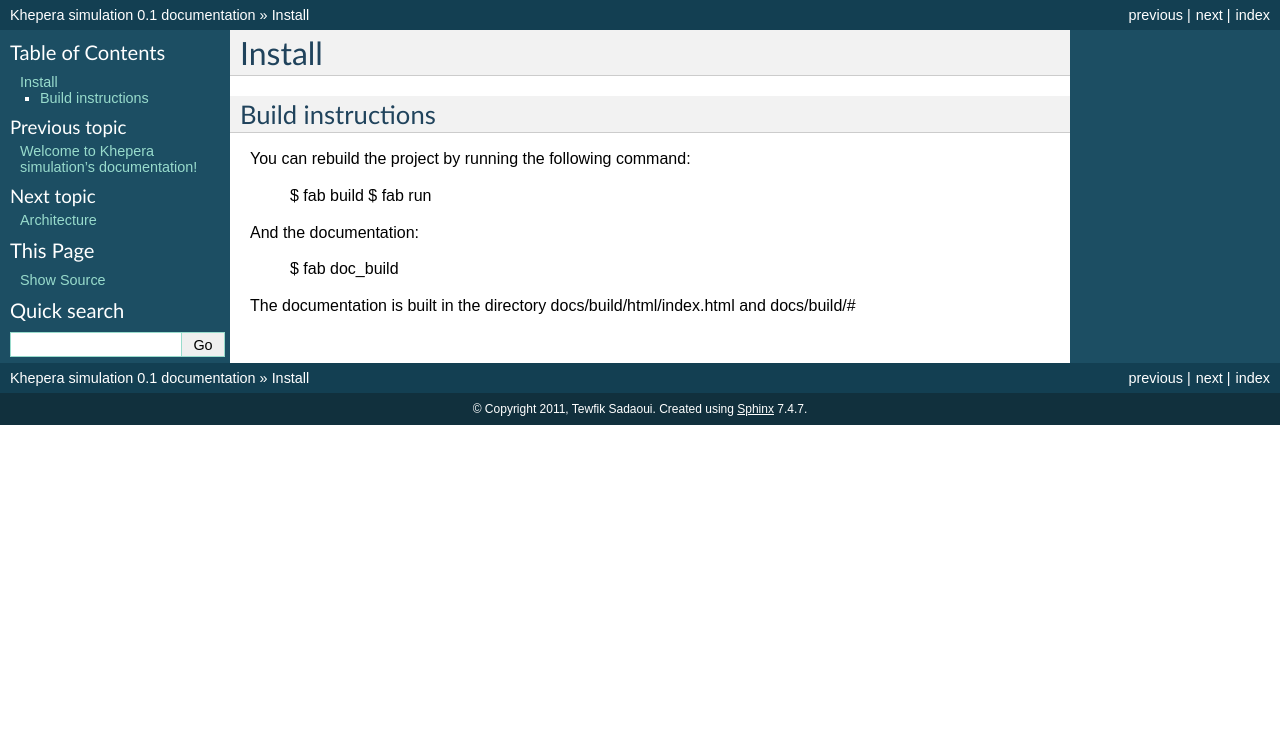
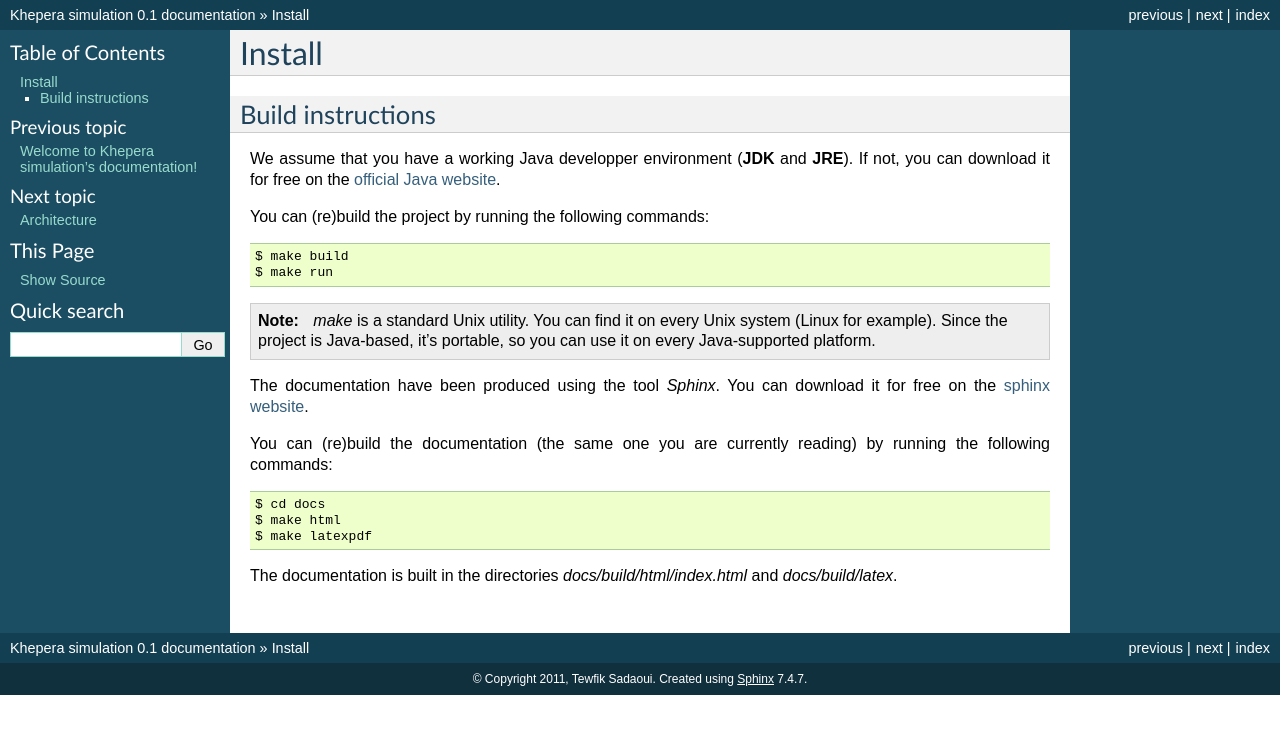
Before and after one commit to dtbinh/Khepera_simulation, a Sphinx documentation site: the page built from docs/source/install.rst, in a window 1280 px wide. Shown: the top 734 px of the page. Built offline with Sphinx 7.4.7, drawn with Linux system fonts in a browser that asks for light colours.

Commit message:
Documentation enhancement.

```diff
--- a/docs/source/architecture.rst
+++ b/docs/source/architecture.rst
@@ -6,3 +6,5 @@ The project *Khepera_simulation* is a multi-agent system.
 
 Sensor - Controller - Actuator
 ------------------------------
+
+.. image:: _static/logic_architecture.png
--- a/docs/source/install.rst
+++ b/docs/source/install.rst
@@ -4,13 +4,35 @@ Install
 Build instructions
 ------------------
 
-You can rebuild the project by running the following command:
+We assume that you have a working Java developper environment (**JDK**
+and **JRE**). If not, you can download it for free on the `official Java website`_.
 
-    $ fab build
-    $ fab run
+.. _`official Java website`: http://www.oracle.com/technetwork/java/javase/downloads/index.html
 
-And the documentation:
 
-    $ fab doc_build
+You can (re)build the project by running the following commands::
 
-The documentation is built in the directory docs/build/html/index.html and docs/build/#
+    $ make build
+    $ make run
+
+.. note::
+
+    *make* is a standard Unix utility. You can find it on every Unix
+    system (Linux for example). Since the project is Java-based, it's
+    portable, so you can use it on every Java-supported platform.
+
+
+The documentation have been produced using the tool *Sphinx*. You can
+download it for free on the `sphinx website`_.
+
+You can (re)build the documentation (the same one you are currently
+reading) by running the following commands::
+
+    $ cd docs
+    $ make html
+    $ make latexpdf
+
+.. _`sphinx website`: http://sphinx.pocoo.org/
+
+The documentation is built in the directories
+*docs/build/html/index.html* and *docs/build/latex*.
```
Also changed, not shown: docs/source/index.rst (+1 -11 lines), docs/source/_static/logic_architecture.png (added).
